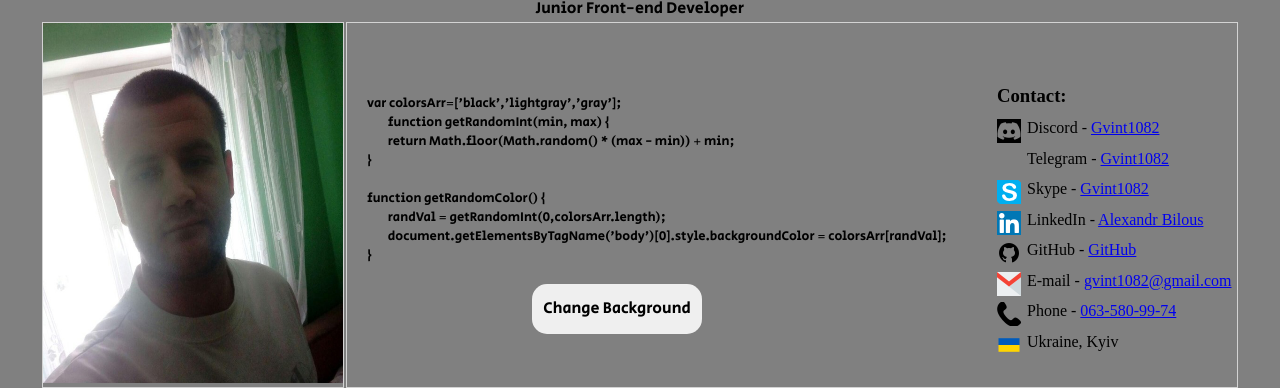
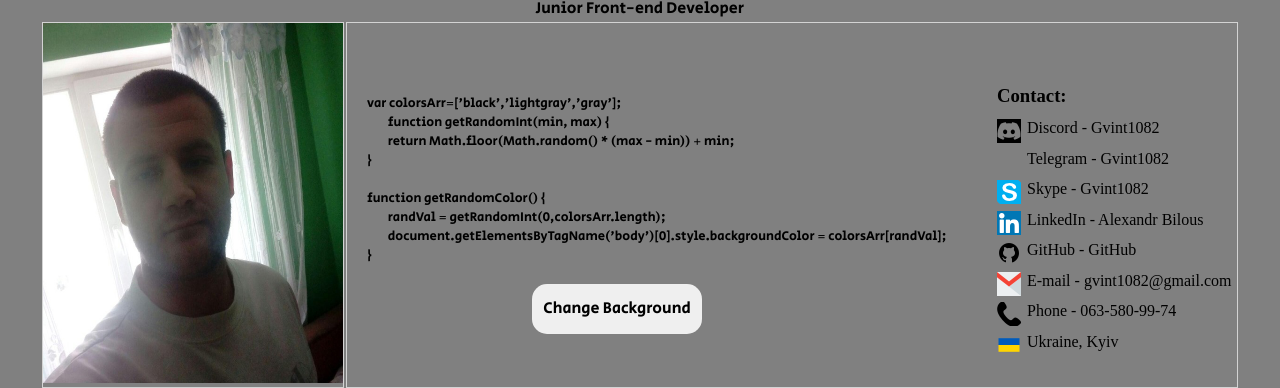
Before and after one commit to gvint1082/rsschool-cv, a plain HTML site: page index.html in a window 1280 px wide. Shown: the part 50-438 px from the top of the page. Drawn offline with Linux system fonts and the light colour scheme.

Commit message:
refactor: change style link

```diff
--- a/style.css
+++ b/style.css
@@ -4,7 +4,13 @@
  	margin: 0;
  	padding: 0;
  }
-
+ a {
+ 	text-decoration: none;
+ 	color: black;
+ }
+ a:hover {
+ 	color: blue;
+ }
 ul {
 	margin: 0;
 	padding: 0;
```
